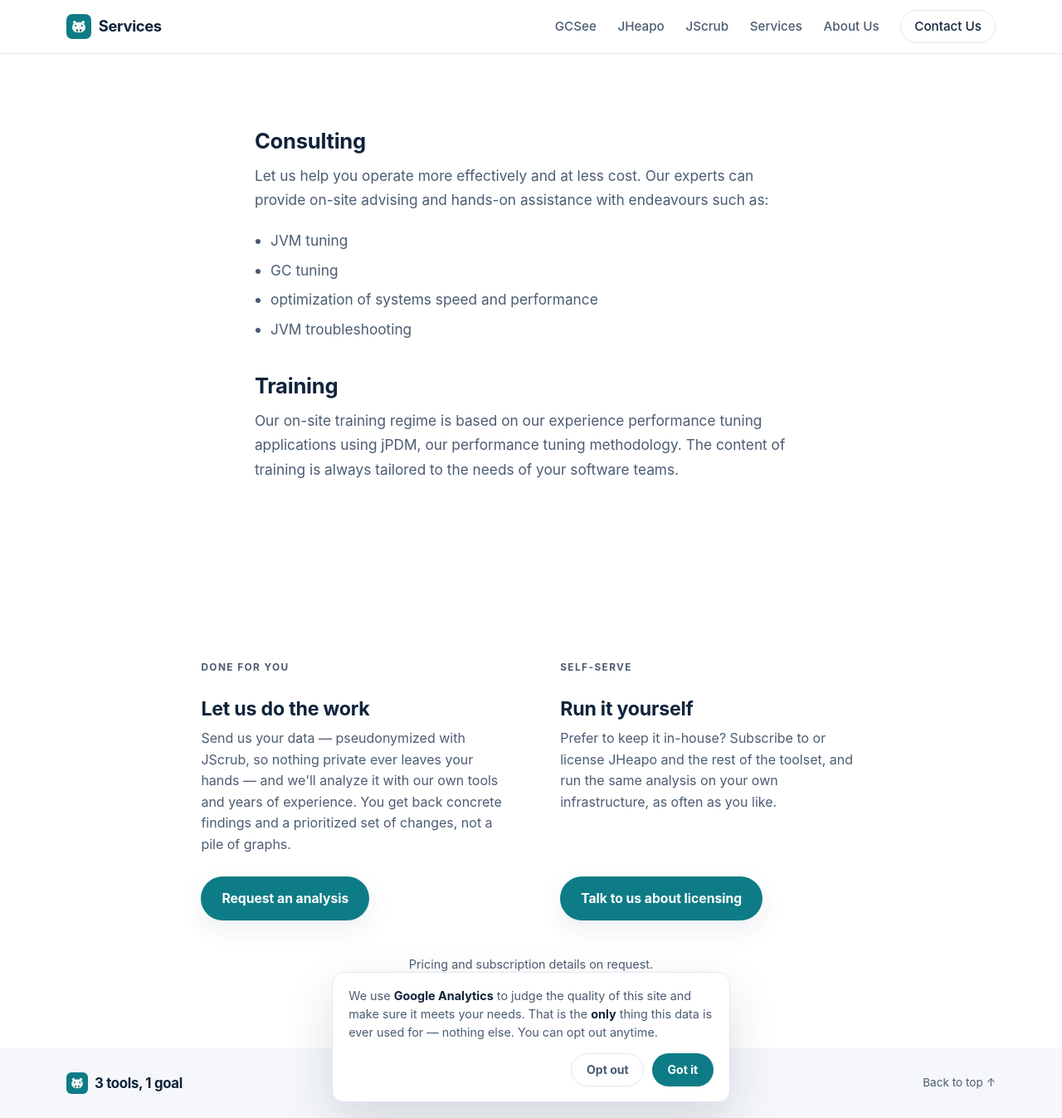
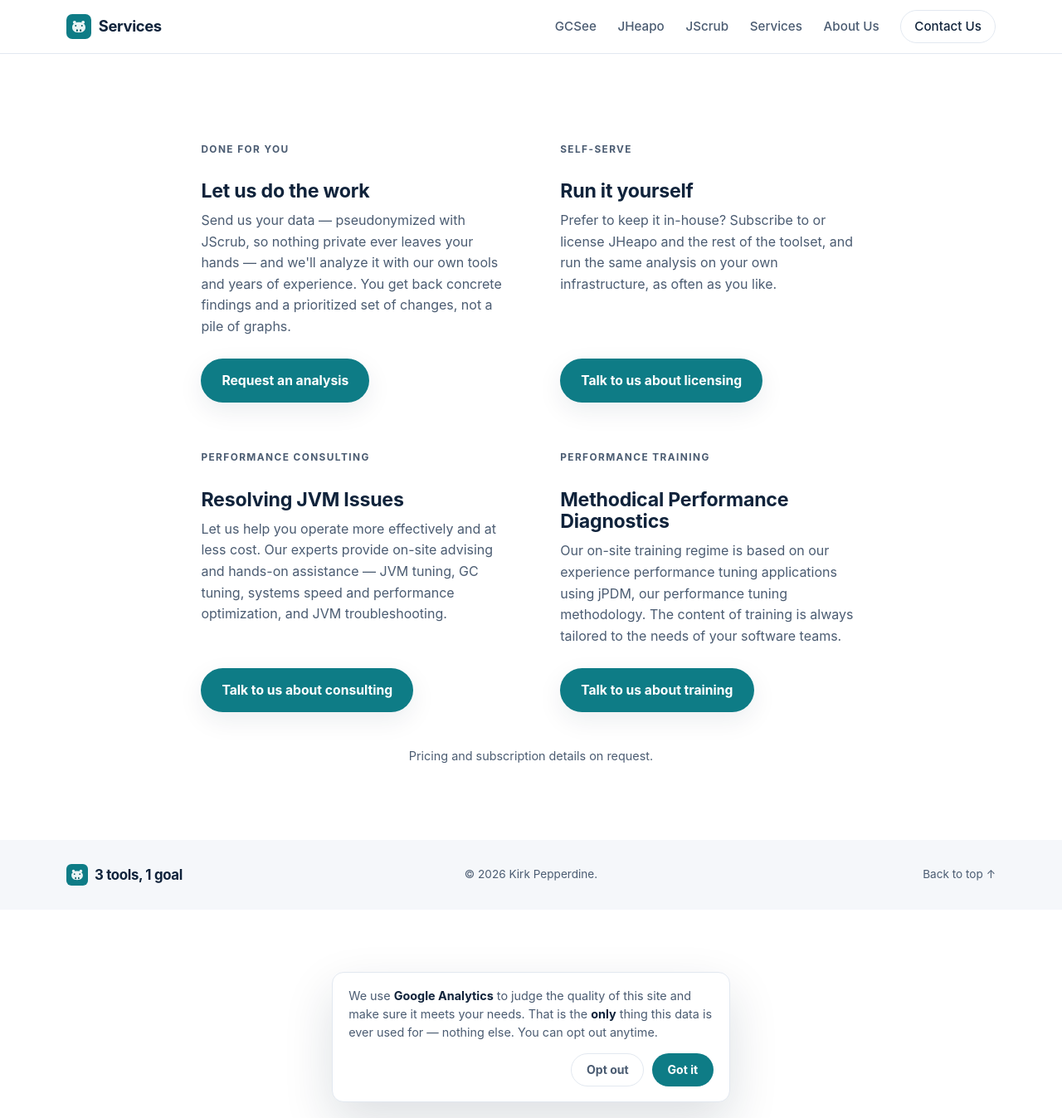
Before and after one commit to jheapo/jheapo.github.io, a Jekyll site: the page built from services.html, in a window 1280 px wide and 1347 px high. Shown: the whole window at 83% size. Built offline with Jekyll 4.4.1, drawn with Linux system fonts in a browser that asks for light colours.

Commit message:
Services: unify into a 2x2 card grid
Wrap Consulting and Training into two more service-card boxes below the
analysis-service pair, so all four offerings share one consistent grid.
Performance Consulting / Resolving JVM Issues, and Performance Training
/ Methodical Performance Diagnostics. Drop the now-unused page-body
prose styles.

Co-Authored-By: Claude Opus 4.8 <noreply@anthropic.com>

```diff
--- a/assets/css/main.css
+++ b/assets/css/main.css
@@ -157,10 +157,6 @@ code { font-family: var(--mono); }
 .page-body p strong { color: var(--ink); font-weight: 650; }
 .page-body .page-cta { margin-top: 2rem; }
 .about-bio { margin-top: 2.4rem; padding-top: 1.8rem; border-top: 1px solid var(--line); }
-.page-body h2 { font-size: 1.6rem; color: var(--ink); margin: 2.4rem 0 .8rem; }
-.page-body h2:first-child { margin-top: 0; }
-.page-body ul { color: var(--ink-soft); font-size: 1.08rem; line-height: 1.7; margin: 0 0 1.2rem; padding-left: 1.2rem; }
-.page-body li { margin-bottom: .4rem; }
 
 /* ---------- services ---------- */
 .service-grid {
--- a/services.html
+++ b/services.html
@@ -1,27 +1,8 @@
 ---
 layout: default
 title: Services
-description: On-site consulting and training — JVM and GC tuning, troubleshooting, and team training.
+description: Analysis, consulting, and training — JVM and GC tuning, troubleshooting, and jPDM-based team training.
 ---
-
-<section class="section">
-  <div class="wrap page-body">
-    <h2>Consulting</h2>
-    <p>Let us help you operate more effectively and at less cost. Our experts can provide
-      on-site advising and hands-on assistance with endeavours such as:</p>
-    <ul>
-      <li>JVM tuning</li>
-      <li>GC tuning</li>
-      <li>optimization of systems speed and performance</li>
-      <li>JVM troubleshooting</li>
-    </ul>
-
-    <h2>Training</h2>
-    <p>Our on-site training regime is based on our experience performance tuning
-      applications using jPDM, our performance tuning methodology. The content of training
-      is always tailored to the needs of your software teams.</p>
-  </div>
-</section>
 
 <section class="section">
   <div class="wrap">
@@ -43,6 +24,22 @@ description: On-site consulting and training — JVM and GC tuning, troubleshoot
           like.</p>
         <a class="btn btn-primary" href="mailto:{{ site.contact_email }}?subject=Licensing%20enquiry">Talk to us about licensing</a>
       </div>
+      <div class="service-card">
+        <p class="eyebrow">Performance Consulting</p>
+        <h2>Resolving JVM Issues</h2>
+        <p>Let us help you operate more effectively and at less cost. Our experts provide
+          on-site advising and hands-on assistance — JVM tuning, GC tuning, systems speed
+          and performance optimization, and JVM troubleshooting.</p>
+        <a class="btn btn-primary" href="mailto:{{ site.contact_email }}?subject=Performance%20consulting%20enquiry">Talk to us about consulting</a>
+      </div>
+      <div class="service-card">
+        <p class="eyebrow">Performance Training</p>
+        <h2>Methodical Performance Diagnostics</h2>
+        <p>Our on-site training regime is based on our experience performance tuning
+          applications using jPDM, our performance tuning methodology. The content of
+          training is always tailored to the needs of your software teams.</p>
+        <a class="btn btn-primary" href="mailto:{{ site.contact_email }}?subject=Performance%20training%20enquiry">Talk to us about training</a>
+      </div>
     </div>
     <p class="service-note">Pricing and subscription details on request.</p>
   </div>
```
